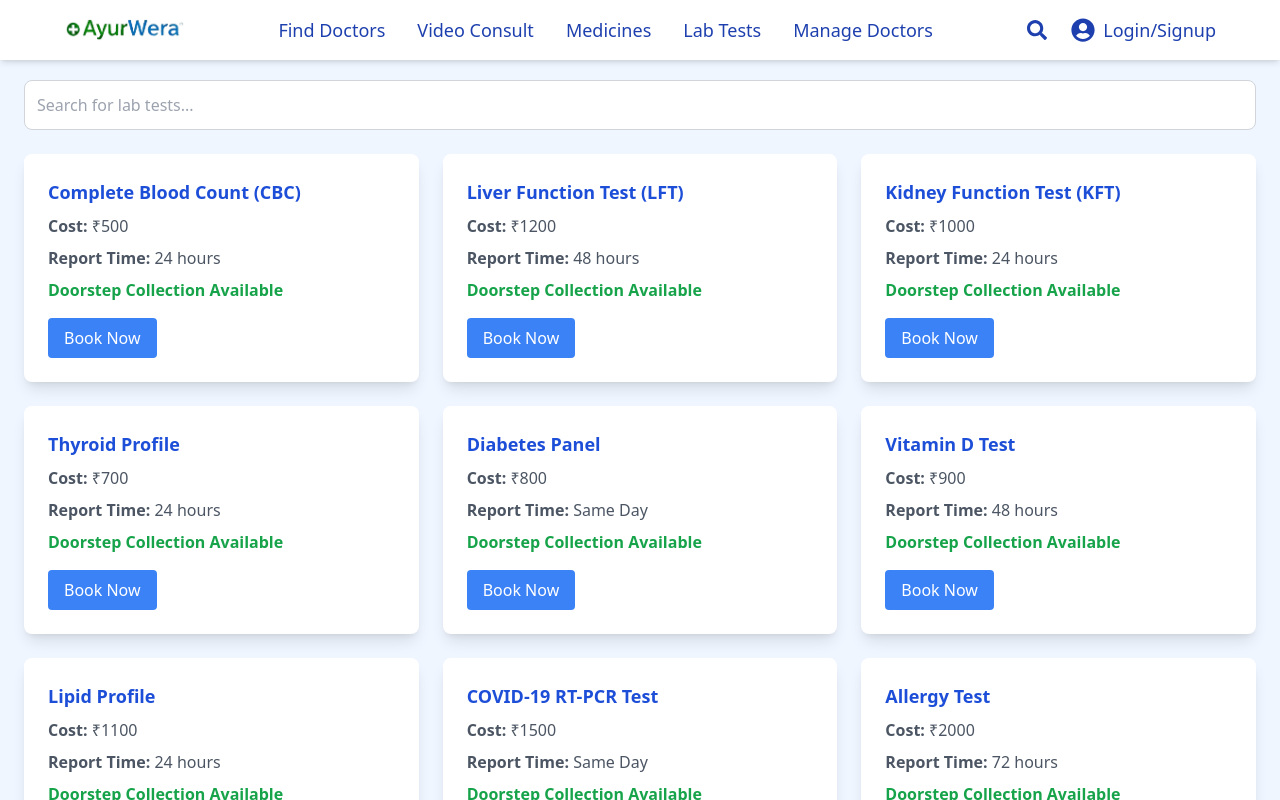
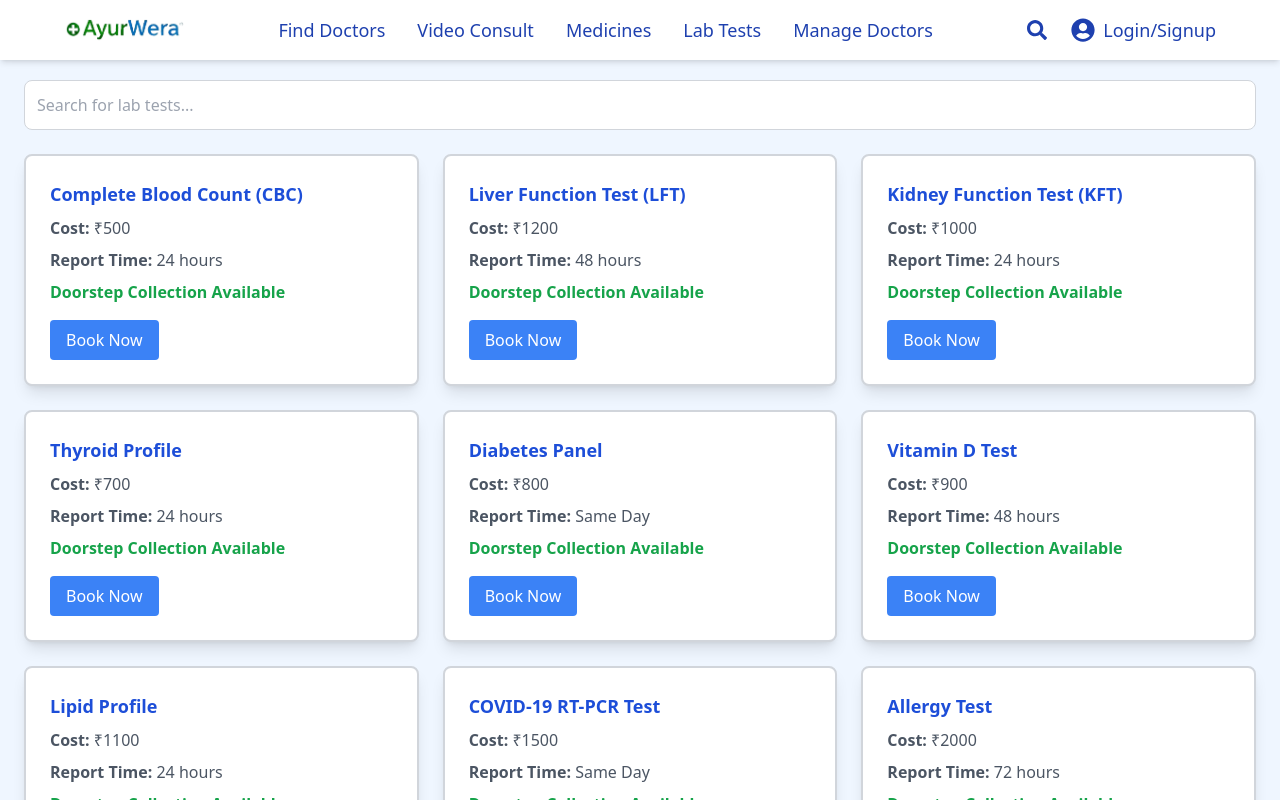
Before and after one commit to surendr1a/Ayurwera, a React (Vite) app: page /lab-tests in a window 1280 px wide. Shown: the top 800 px of the page. Built offline with nearby package versions, Linux system fonts and the light colour scheme.

Commit message:
adding borders in lab-test components for better visibility

```diff
--- a/src/pages/LabTests.jsx
+++ b/src/pages/LabTests.jsx
@@ -38,11 +38,11 @@ const LabTests = () => {
       </div>
 
       {/* Lab Tests List */}
-      <div className="grid grid-cols-1 sm:grid-cols-2 lg:grid-cols-3 gap-6">
+      <div className="grid grid-cols-1 sm:grid-cols-2 lg:grid-cols-3 gap-6 ">
         {filteredTests.map((test, index) => (
           <div
             key={index}
-            className="bg-white rounded-lg shadow-lg p-6 hover:shadow-2xl transition"
+            className="bg-white rounded-lg shadow-lg p-6 hover:shadow-2xl transition border-gray-300 border-2"
           >
             <h3 className="text-lg font-semibold text-blue-700 mb-2">
               {test.name}
```
